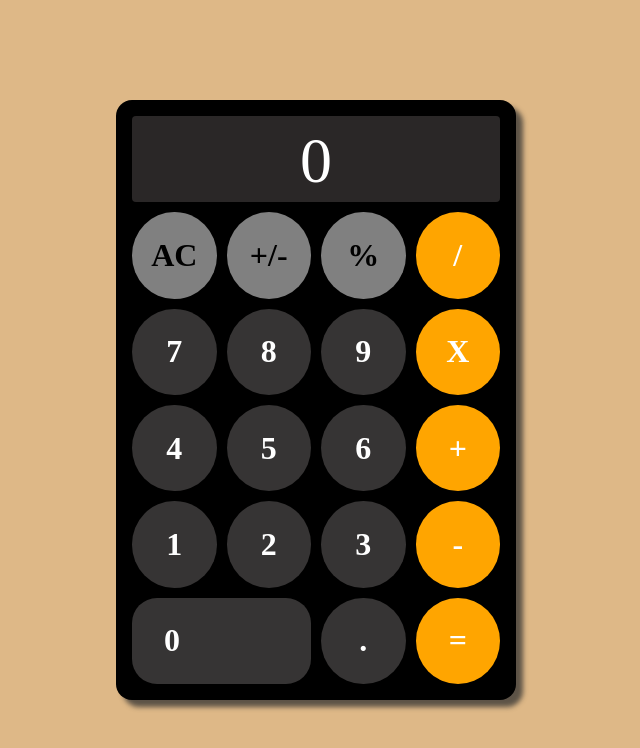
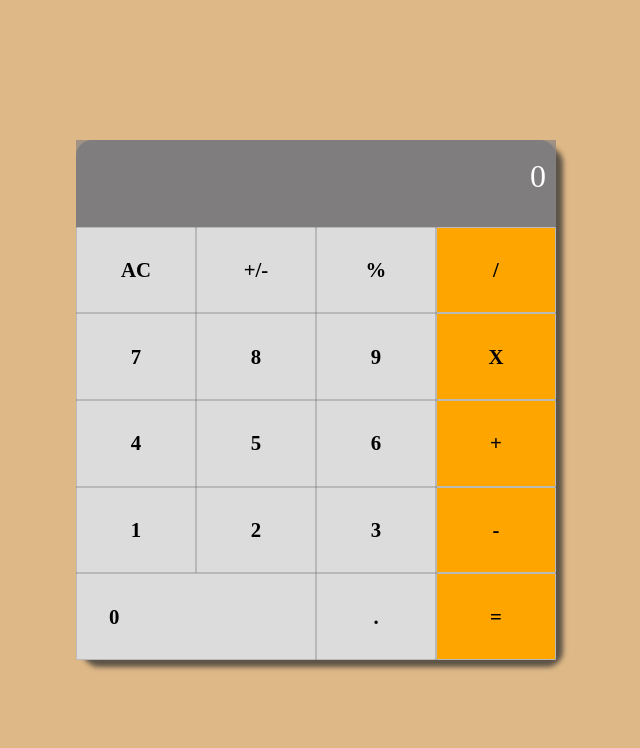
Before and after one commit to rahimialijan/math-magicians, a React (Create React App) app: page / in a window 1280 px wide. Shown: the top 748 px of the page, without its empty margins (324-964 px from the left). Built offline with nearby package versions, Linux system fonts and the light colour scheme.

Commit message:
Add child component for calculator and make changes on style

```diff
--- a/src/App.css
+++ b/src/App.css
@@ -10,16 +10,15 @@ body {
   background-color: burlywood;
   display: grid;
   place-content: center;
-  font-size: 2rem;
+  font-size: 1.3rem;
   height: 100vh;
 }
 
 .container {
-  height: 75vh;
-  width: 50vh;
-  background-color: black;
+  height: 65vh;
+  width: 60vh;
+  background-color: rgba(110, 111, 111, 0.977);
   border-radius: 1rem;
-  padding: 1rem;
   -webkit-box-shadow: 7px 7px 5px 0 rgba(50, 50, 50, 0.75);
   -moz-box-shadow: 7px 7px 5px 0 rgba(50, 50, 50, 0.75);
   box-shadow: 7px 7px 5px 0 rgba(50, 50, 50, 0.75);
@@ -31,28 +30,28 @@ body {
   width: 100%;
   grid-template-columns: repeat(4, 1fr);
   grid-template-rows: repeat(6, 1fr);
-  gap: 10px;
 }
 
 .screen {
   grid-column: 1/-1;
   color: white;
-  text-align: center;
-  padding: 0.5rem;
-  font-size: 4rem;
+  text-align: end;
+  padding-right: 10px;
+  padding-top: 18px;
+  font-size: 2rem;
   overflow: hidden;
-  background-color: rgba(43, 40, 40, 0.993);
-  border-radius: 4px;
+  background-color: rgba(134, 132, 132, 0.703);
 }
 
 .btn {
   display: grid;
   place-content: center;
-  background-color: rgb(54, 52, 52);
-  border-radius: 50%;
-  color: white;
+  background-color: rgb(220, 220, 220);
+  border-radius: 1px;
+  color: black;
   cursor: pointer;
   font-weight: bold;
+  border: 1px solid rgb(185, 185, 185);
 }
 
 .btn:hover {
@@ -60,7 +59,7 @@ body {
 }
 
 .light-gray {
-  background-color: gray;
+  background-color: rgb(220, 220, 220);
   color: black;
 }
 
@@ -70,7 +69,6 @@ body {
 
 .orange {
   background-color: orange;
-  color: white;
 }
 
 .orange:hover {
@@ -80,7 +78,6 @@ body {
 
 .zero {
   grid-column: 1/span 2;
-  border-radius: 25px;
   place-content: unset;
   align-items: center;
   padding-left: 2rem;
--- a/src/App.jsx
+++ b/src/App.jsx
@@ -1,11 +1,11 @@
 import React from 'react';
 import './App.css';
-import Buttons from './components/Calculator';
+import Calculator from './components/Calculator';
 
 function App() {
   return (
     <div className="container">
-      <Buttons />
+      <Calculator />
     </div>
   );
 }
--- /dev/null
+++ b/src/components/Buttons.jsx
@@ -0,0 +1,66 @@
+import React from 'react';
+
+const Buttons = () => (
+  <div className="wrapper">
+    <div className="screen">0</div>
+    <div className="btn light-gray">
+      AC
+    </div>
+    <div className="btn light-gray">
+      +/-
+    </div>
+    <div className="btn light-gray">
+      %
+    </div>
+    <div className="btn orange">
+      /
+    </div>
+    <div className="btn">
+      7
+    </div>
+    <div className="btn">
+      8
+    </div>
+    <div className="btn">
+      9
+    </div>
+    <div className="btn orange">
+      X
+    </div>
+    <div className="btn">
+      4
+    </div>
+    <div className="btn">
+      5
+    </div>
+    <div className="btn">
+      6
+    </div>
+    <div className="btn orange">
+      +
+    </div>
+    <div className="btn">
+      1
+    </div>
+    <div className="btn">
+      2
+    </div>
+    <div className="btn">
+      3
+    </div>
+    <div className="btn orange">
+      -
+    </div>
+    <div className="btn zero">
+      0
+    </div>
+    <div className="btn">
+      .
+    </div>
+    <div className="btn orange">
+      =
+    </div>
+  </div>
+);
+
+export default Buttons;
--- a/src/components/Calculator.jsx
+++ b/src/components/Calculator.jsx
@@ -1,63 +1,4 @@
-const Buttons = () => (
-  <div className="wrapper">
-    <div className="screen">0</div>
-    <div className="btn light-gray">
-      AC
-    </div>
-    <div className="btn light-gray">
-      +/-
-    </div>
-    <div className="btn light-gray">
-      %
-    </div>
-    <div className="btn orange">
-      /
-    </div>
-    <div className="btn">
-      7
-    </div>
-    <div className="btn">
-      8
-    </div>
-    <div className="btn">
-      9
-    </div>
-    <div className="btn orange">
-      X
-    </div>
-    <div className="btn">
-      4
-    </div>
-    <div className="btn">
-      5
-    </div>
-    <div className="btn">
-      6
-    </div>
-    <div className="btn orange">
-      +
-    </div>
-    <div className="btn">
-      1
-    </div>
-    <div className="btn">
-      2
-    </div>
-    <div className="btn">
-      3
-    </div>
-    <div className="btn orange">
-      -
-    </div>
-    <div className="btn zero">
-      0
-    </div>
-    <div className="btn">
-      .
-    </div>
-    <div className="btn orange">
-      =
-    </div>
-  </div>
-);
-export default Buttons;
+import Buttons from './Buttons';
+
+const Calculator = () => <Buttons />;
+export default Calculator;
```
